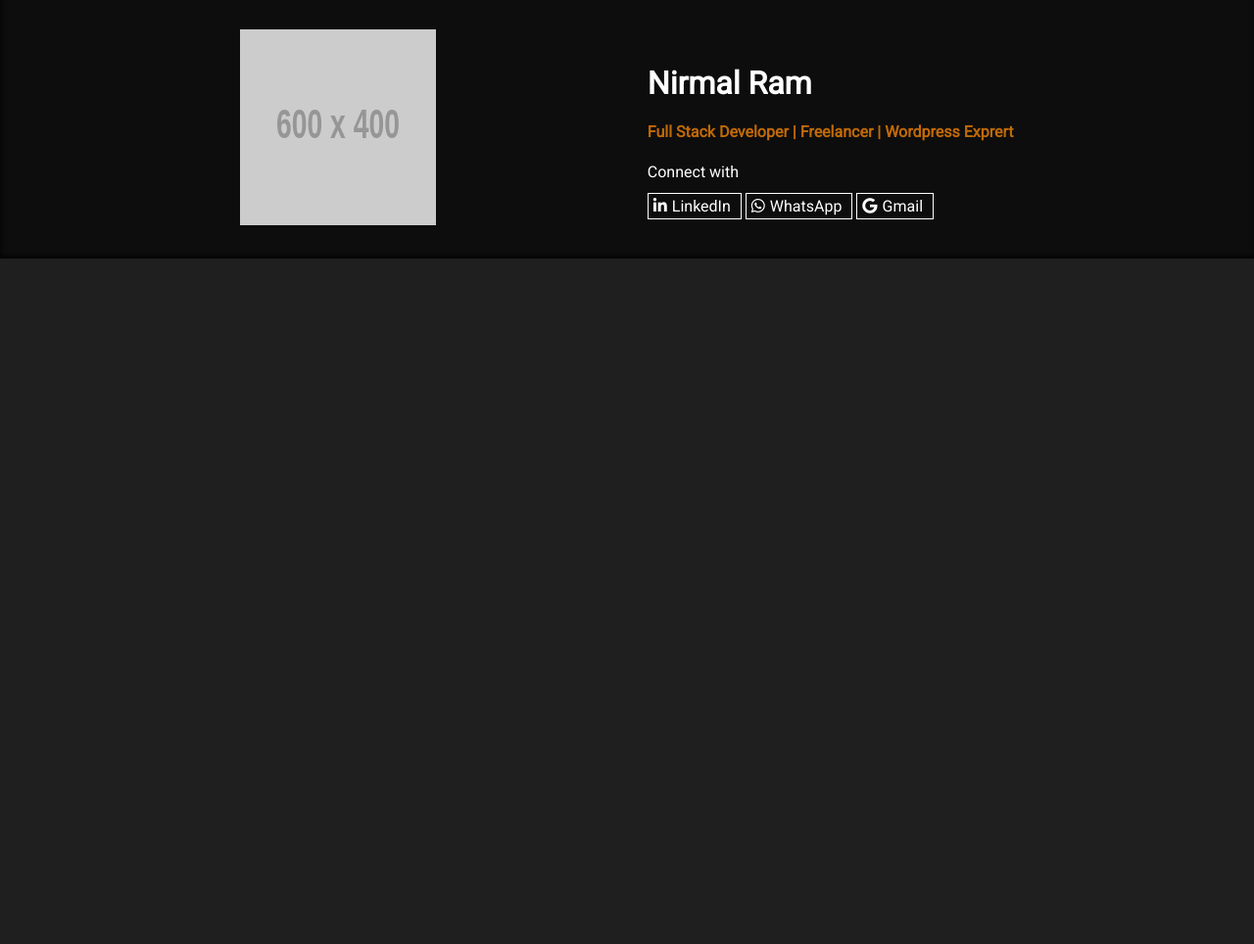
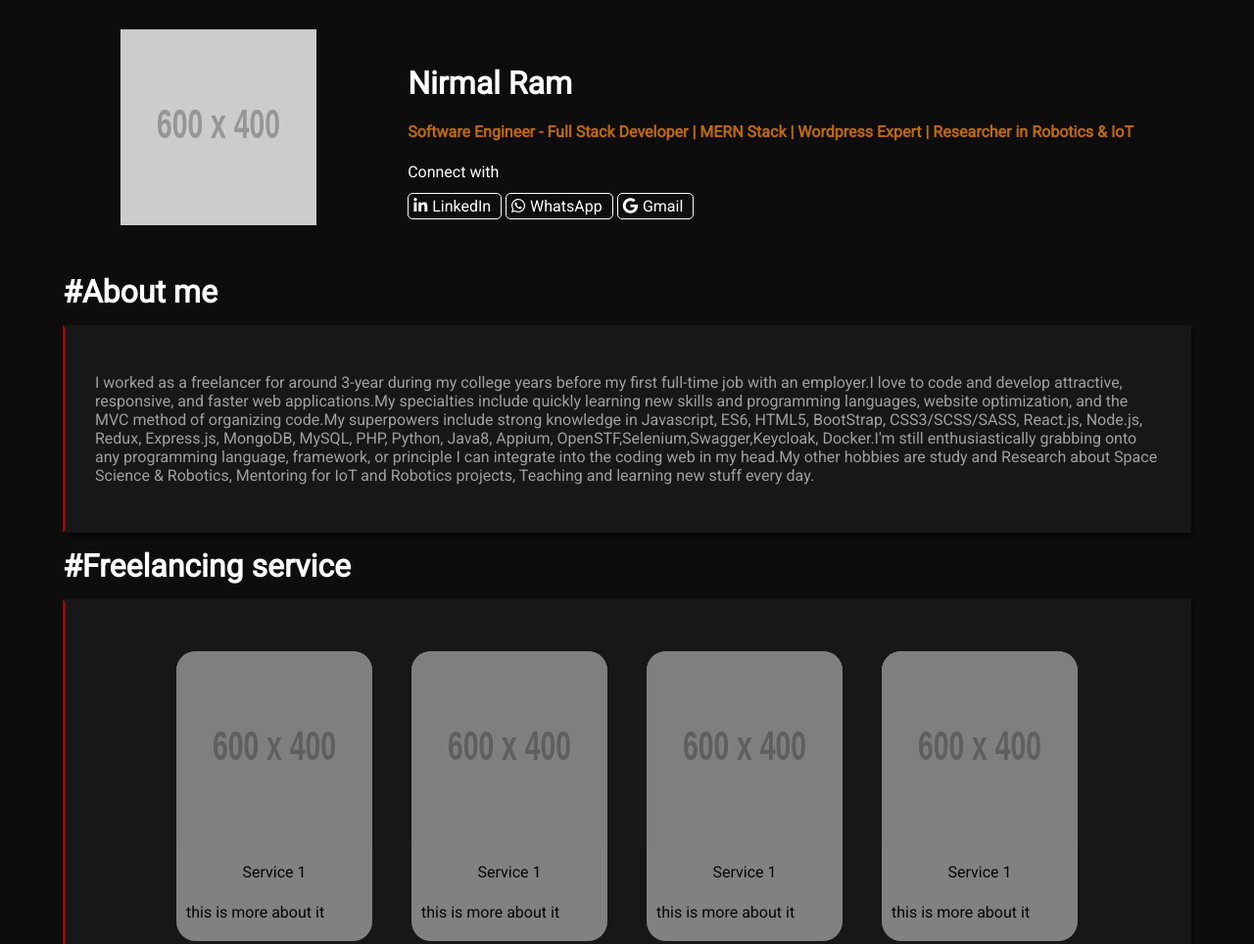
Before and after one commit to Ramnirmal0/Ramnirmal0.github.io, a plain HTML site: page index.html in a window 1280 px wide. Shown: the top 964 px of the page at 98% size. Before the commit the page ends 800 px from the top, so only its background shows below. Drawn offline with Linux system fonts and the light colour scheme; placeholder pictures from the web are drawn by us.

Commit message:
added/about-service-tag

```diff
--- a/content/content.js
+++ b/content/content.js
@@ -1,8 +1,8 @@
 const dashboard = {
     "dp":"https://dummyimage.com/600x400/000/fff.png",
     "name" : "Nirmal Ram",
-    "title" :"Full Stack Developer | Freelancer | Wordpress Exprert ",
-    "about":"this is about me"
+    "title" :"Software Engineer - Full Stack Developer | MERN Stack | Wordpress Expert | Researcher in Robotics & IoT",
+    "about":"I worked as a freelancer for around 3-year during my college years before my first full-time job with an employer.I love to code and develop attractive, responsive, and faster web applications.My specialties include quickly learning new skills and programming languages, website optimization, and the MVC method of organizing code.My superpowers include strong knowledge in Javascript, ES6, HTML5, BootStrap, CSS3/SCSS/SASS, React.js, Node.js, Redux, Express.js, MongoDB, MySQL, PHP, Python, Java8, Appium, OpenSTF,Selenium,Swagger,Keycloak, Docker.I'm still enthusiastically grabbing onto any programming language, framework, or principle I can integrate into the coding web in my head.My other hobbies are study and Research about Space Science & Robotics, Mentoring for IoT and Robotics projects, Teaching and learning new stuff every day."
 }
 
 // get icons from https://fontawesome.com/v5.15/
@@ -26,7 +26,32 @@ const social_connect = [
 
 const freelance_service=[
     {
-        "image":"#",
+        "image":"https://dummyimage.com/600x400/000/fff.png",
+        "title":"Service 1",
+        "content":"this is more about it",
+    },
+    {
+        "image":"https://dummyimage.com/600x400/000/fff.png",
+        "title":"Service 1",
+        "content":"this is more about it",
+    },
+    {
+        "image":"https://dummyimage.com/600x400/000/fff.png",
+        "title":"Service 1",
+        "content":"this is more about it",
+    },
+    {
+        "image":"https://dummyimage.com/600x400/000/fff.png",
+        "title":"Service 1",
+        "content":"this is more about it",
+    },
+    {
+        "image":"https://dummyimage.com/600x400/000/fff.png",
+        "title":"Service 1",
+        "content":"this is more about it",
+    },
+    {
+        "image":"https://dummyimage.com/600x400/000/fff.png",
         "title":"Service 1",
         "content":"this is more about it",
     },
--- a/index.html
+++ b/index.html
@@ -24,16 +24,19 @@
         <div class="main-container">
 
             <!-- about us -->
+            <h1 class="heading">#About me</h1>
             <div class="div-container" id="about-us">
 
             </div>
 
             <!-- freelance service -->
+            <h1 class="heading">#Freelancing service</h1>
             <div class="div-container" id="freelance-service">
 
             </div>
 
             <!-- tech stack -->
+            <h1 class="heading">#Tech stack</h1>
             <div class="div-container" id="tech-stack">
 
             </div>
--- a/scripts/script.js
+++ b/scripts/script.js
@@ -7,3 +7,12 @@ info_dashboard.innerHTML = `<h1>${dashboard.name}</h1><h4>${dashboard.title}</h4
 social_connect.map(item=>{
 return info_dashboard.innerHTML += ` <a class="social-button" href="${item["social-link"]}'"><i class="${item["social-icon"]}"></i><span class="social-icons">${item["social-title"]}</span></a> `
 })
+
+//about us
+
+document.querySelector('#about-us').innerHTML = `<p>${dashboard.about}</p>`;
+
+// freelance services
+freelance_service.map(item=>{
+return document.querySelector("#freelance-service").innerHTML += `<div class="service-container"><div class="service-image"><img src="${item.image}" height="200px" width="200px"/></div><div class="service-title">${item.title}</div><div class="service-content">${item.content}</div></div>`
+});
--- a/styles/main.css
+++ b/styles/main.css
@@ -5,12 +5,14 @@
     --bgColor: rgb(14, 13, 13);
     --divColor:rgb(31, 31, 31);
     --bioColor : rgb(192, 106, 7);
+    --cardColor:rgb(206, 206, 206);
 }
 body{
     font-family: 'Roboto', sans-serif;
     color:var(--textColor);
-    background:var(--divColor);
+    background:var(--bgColor);
     margin:0;
+    cursor: pointer;
 }
 
 .dashboard-container{
@@ -20,9 +22,9 @@ body{
     align-items: center;
     padding: 30px ;
     flex-wrap: wrap;
-    box-shadow: 1px -3px 5px 0px rgba(0,0,0,0.75) inset;
+    /* box-shadow: 1px -3px 5px 0px rgba(0,0,0,0.75) inset;
 -webkit-box-shadow: 1px -3px 5px 0px rgba(0,0,0,0.75) inset;
--moz-box-shadow: 1px -3px 5px 0px rgba(0,0,0,0.75) inset;
+-moz-box-shadow: 1px -3px 5px 0px rgba(0,0,0,0.75) inset; */
 
 
 }
@@ -31,6 +33,7 @@ body{
     padding:3px 5px;
     text-decoration: none;
     color: white;
+    border-radius: 5px;
 
 }
 .social-button:hover{
@@ -46,3 +49,58 @@ body{
 h4{
     color:var(--bioColor);
 }
+
+/* .main-container{
+    display: flex;
+    justify-content: space-around;
+    align-items: center;
+    flex-wrap: wrap;
+    margin:2px;
+} */
+
+.heading{
+    margin:15px 5%;
+}
+
+.div-container{
+
+    margin:15px 5%;
+    border:3px solid transparent;
+    border-left-color: red;
+    padding:30px;
+    background: var(--divColor);
+    opacity: 0.6;
+    box-shadow: 4px 4px 4px -1px rgba(0,0,0,0.79);
+    -webkit-box-shadow: 4px 4px 4px -1px rgba(0,0,0,0.79);
+    -moz-box-shadow: 4px 4px 4px -1px rgba(0,0,0,0.79);
+}
+.div-container:hover{
+    opacity:1;
+}
+#freelance-service{
+    display: flex;
+    flex-wrap: wrap;
+    justify-content: center;
+
+}
+.service-container{
+    overflow:hidden;
+    border-radius: 20px;
+    margin:20px;
+    background: var(--cardColor);
+    color:black;
+
+}
+.service-image{
+
+}
+.service-title{
+    text-align: center;
+    padding:12px 0px;
+
+}
+.service-content{
+    padding:10px;
+    padding-bottom: 20px;
+
+}
```
